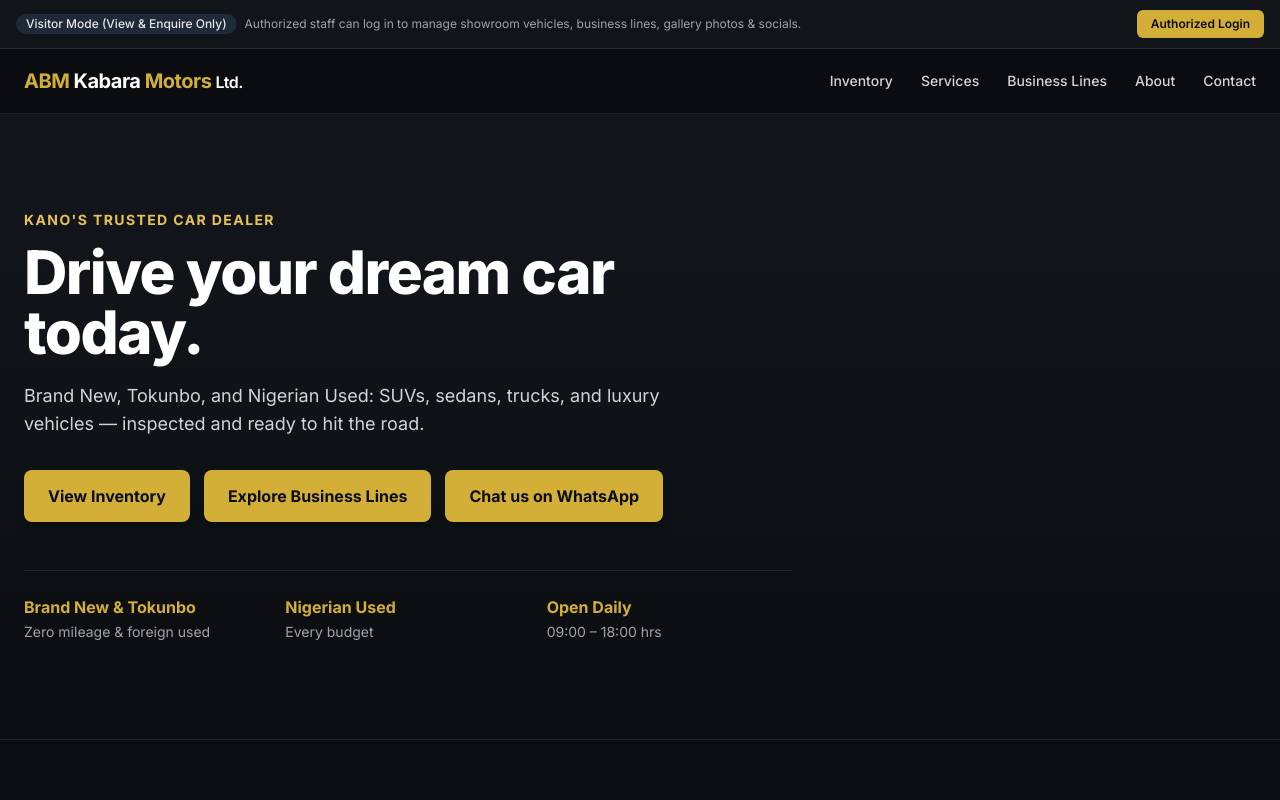
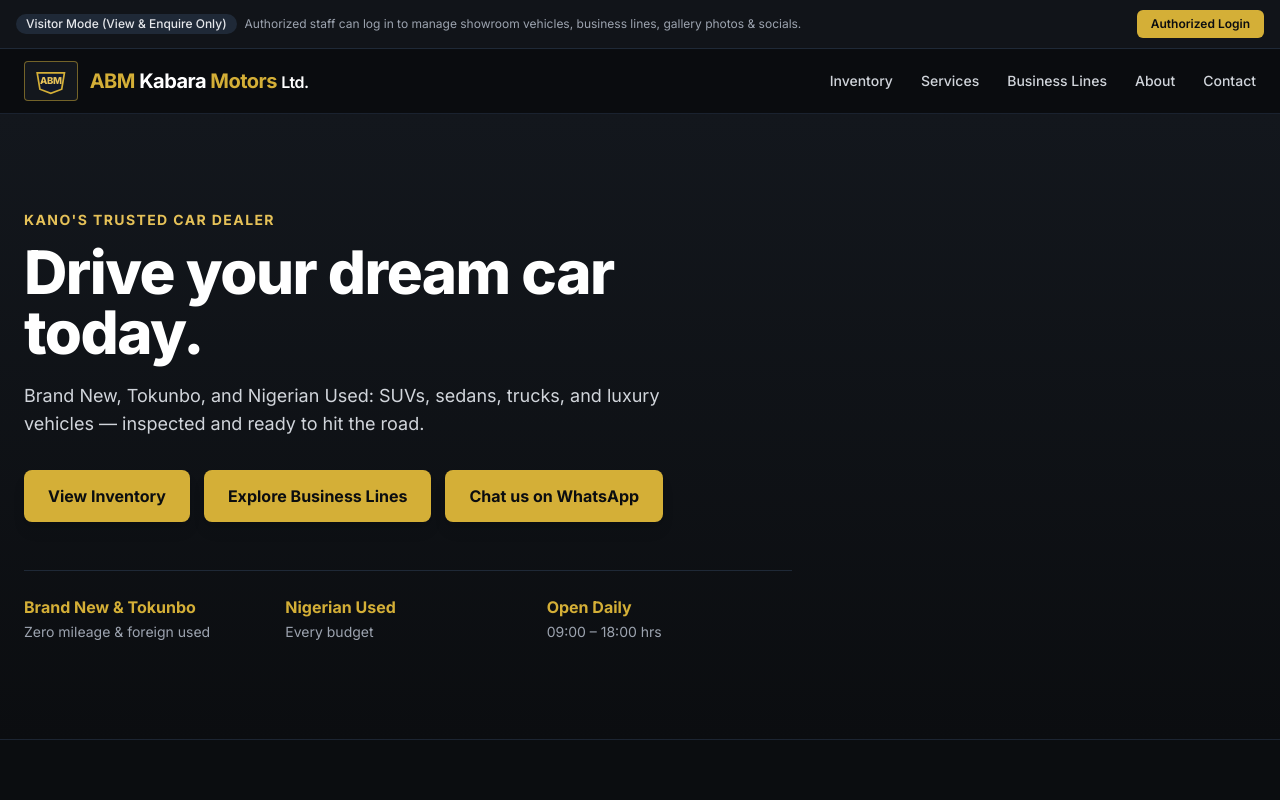
Before and after one commit to bbm122053-cell/abmkabaramotors, a plain HTML site: page index.html in a window 1280 px wide. Shown: the top 800 px of the page. Drawn offline with nearby package versions, Linux system fonts and the light colour scheme.

Commit message:
Update index.html

```diff
--- a/index.html
+++ b/index.html
@@ -102,11 +102,24 @@
     <div class="max-w-7xl mx-auto px-4 sm:px-6 h-16 flex items-center justify-between gap-4">
       <a href="#" class="flex items-center gap-3 text-base sm:text-xl font-bold tracking-tight shrink-0">
         <img
+          id="brandLogoImg"
           src="abm-logo.webp"
           alt="ABM Kabara Motors Logo"
           class="h-10 w-auto rounded bg-white/95 p-0.5 object-contain border border-[#D4AF37]/50"
-          onerror="this.style.display='none'"
+          onload="document.getElementById('brandLogoFallback').style.display='none'"
+          onerror="this.style.display='none'; document.getElementById('brandLogoFallback').style.display='inline-flex'"
         />
+        <svg
+          id="brandLogoFallback"
+          viewBox="0 0 64 44"
+          class="h-10 w-auto rounded bg-[#13171d] p-1 border border-[#D4AF37]/50 shrink-0"
+          style="display:none"
+          aria-label="ABM Kabara Motors Emblem"
+          role="img"
+        >
+          <path d="M12 10 L52 10 L48 34 L32 40 L16 34 Z" fill="#0f172a" stroke="#D4AF37" stroke-width="2.5" />
+          <text x="32" y="27" text-anchor="middle" fill="#E5C158" font-family="Inter, Arial, sans-serif" font-size="14" font-weight="800">ABM</text>
+        </svg>
         <span>
           <span class="royal-gold-title">ABM</span>
           <span class="text-white">Kabara</span>
```
